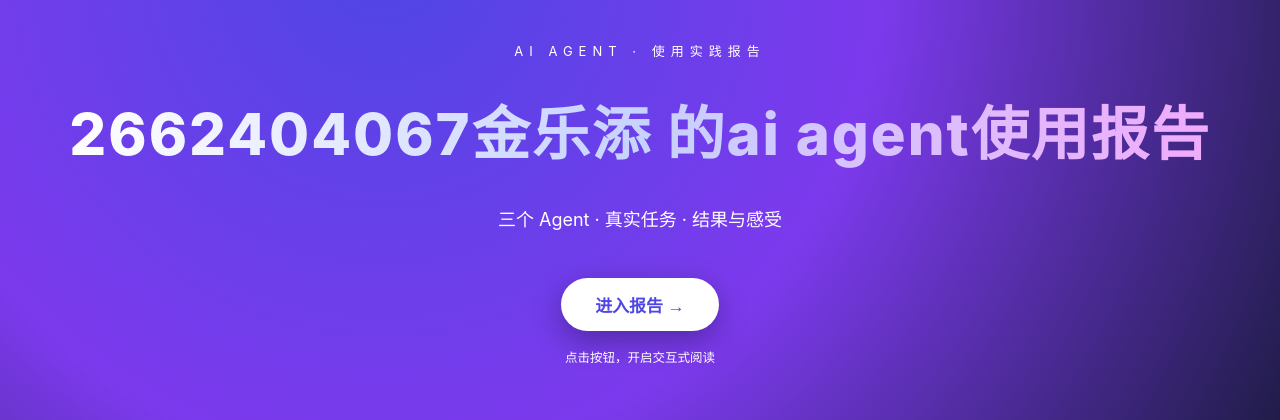
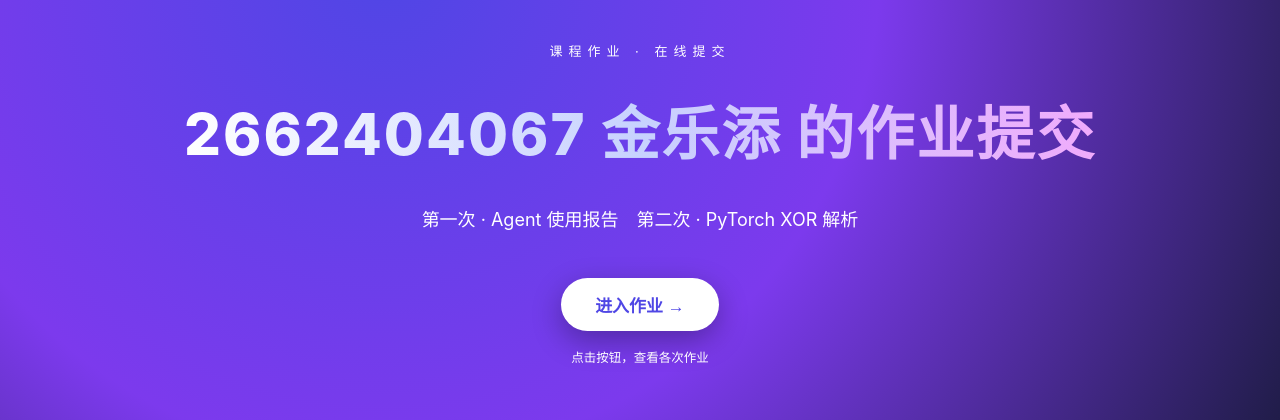
Before and after one commit to jinletian/2662404067jinletian, a plain HTML site: page index.html in a window 1280 px wide. Shown: the part 195-615 px from the top of the page. Drawn offline with Linux system fonts and the light colour scheme; animation ran at ten frames a second.

Commit message:
add homework 2: PyTorch XOR 解析 + 作业目录选择器

```diff
--- a/index.html
+++ b/index.html
@@ -1,4 +1,3 @@
-
 <!DOCTYPE html>
 <html lang="zh-CN">
 <head>
@@ -184,11 +183,11 @@
 <div id="intro">
   <canvas id="particles"></canvas>
   <div class="intro-inner">
-    <div class="intro-kicker">AI AGENT · 使用实践报告</div>
-    <div class="intro-title">2662404067金乐添 的ai agent使用报告</div>
+    <div class="intro-kicker">课程作业 · 在线提交</div>
+    <div class="intro-title">2662404067 金乐添 的作业提交</div>
     <div class="intro-sub" id="typed"></div>
-    <button class="intro-btn" id="enterBtn">进入报告 →</button>
-    <div class="intro-hint">点击按钮，开启交互式阅读</div>
+    <button class="intro-btn" id="enterBtn">进入作业 →</button>
+    <div class="intro-hint">点击按钮，查看各次作业</div>
   </div>
 </div>
 
@@ -653,7 +652,7 @@ window.addEventListener("scroll",()=>{document.getElementById("topbar").classLis
 })();
 /* 打字机 */
 (function(){
-  const txt="三个 Agent · 真实任务 · 结果与感受";
+  const txt="第一次 · Agent 使用报告　第二次 · PyTorch XOR 解析";
   const el=document.getElementById("typed");let i=0;
   const t=setInterval(()=>{el.textContent=txt.slice(0,++i);if(i>=txt.length)clearInterval(t);},70);
 })();
```
